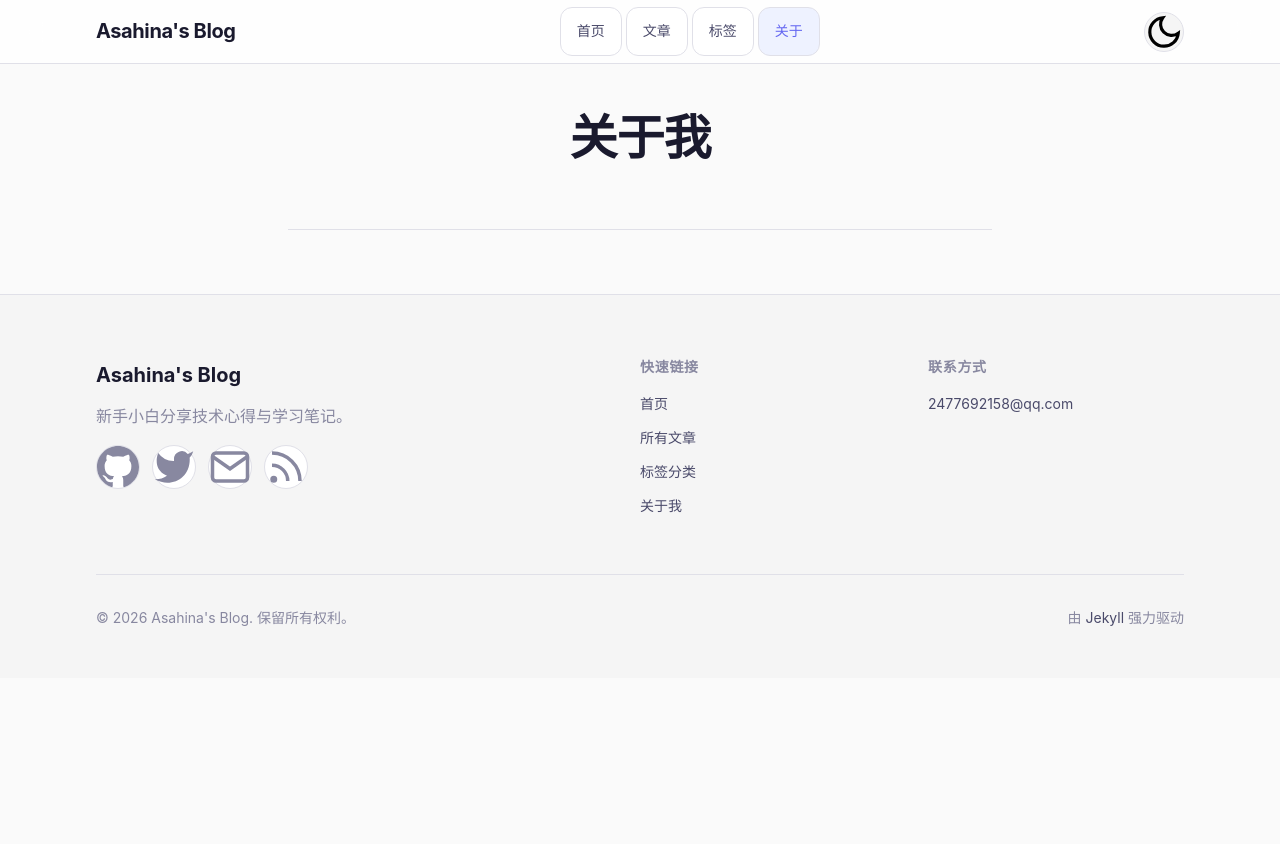
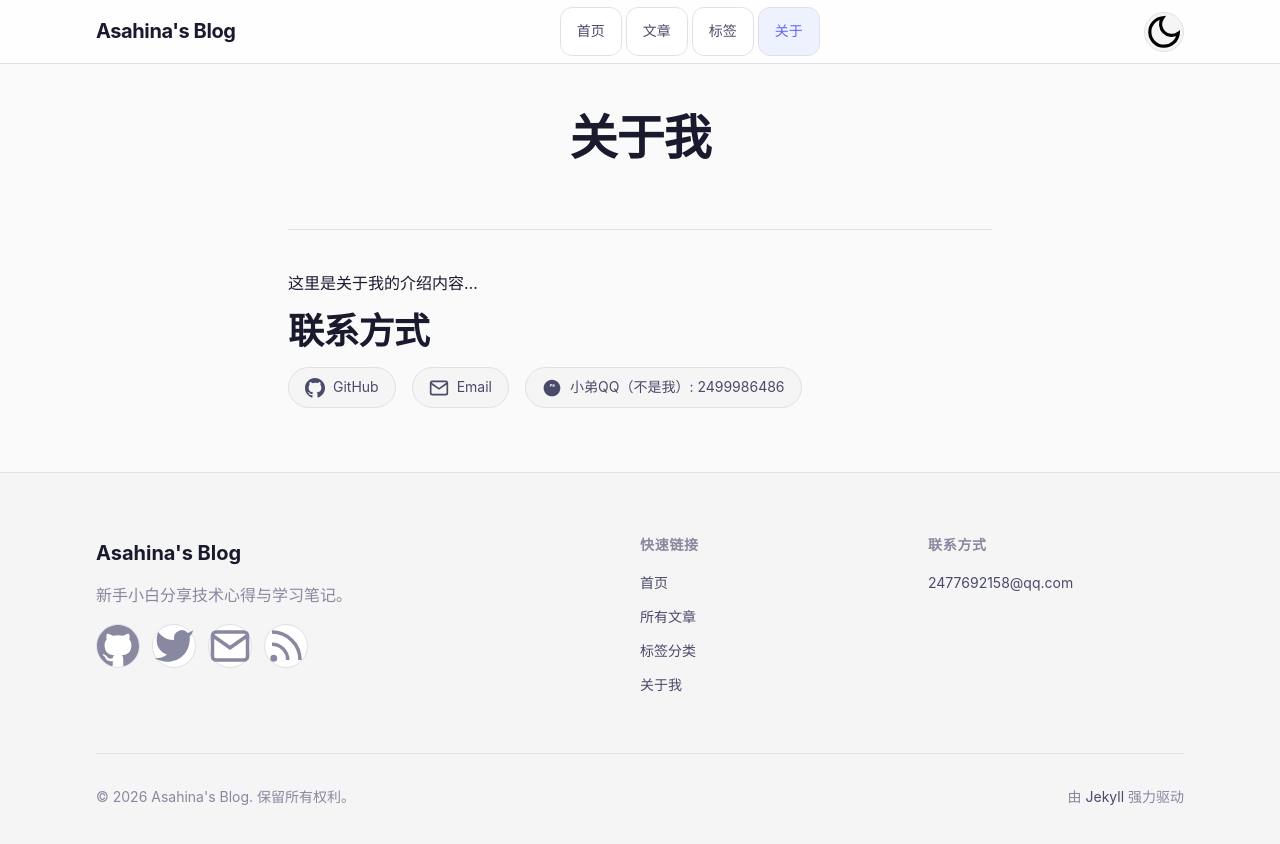
Before and after one commit to Ironi-2/Asahina.github.io, a Jekyll site: the page built from about/index.md, in a window 1280 px wide. Shown: the top 844 px of the page. Built offline with Jekyll 4.4.1, drawn with Linux system fonts in a browser that asks for light colours.

Commit message:
Update index.md

```diff
--- a/about/index.md
+++ b/about/index.md
@@ -3,3 +3,28 @@ layout: page
 title: 关于我
 permalink: /about/
 ---
+
+这里是关于我的介绍内容...
+
+## 联系方式
+
+<div class="contact-list">
+  <a href="https://github.com/Ironi-2" target="_blank" rel="noopener" class="contact-item">
+    <svg width="20" height="20" viewBox="0 0 24 24" fill="currentColor"><path d="M12 0C5.374 0 0 5.373 0 12c0 5.302 3.438 9.8 8.207 11.387.599.111.793-.261.793-.577v-2.234c-3.338.726-4.033-1.416-4.033-1.416-.546-1.387-1.333-1.756-1.333-1.756-1.089-.745.083-.729.083-.729 1.205.084 1.839 1.237 1.839 1.237 1.07 1.834 2.807 1.304 3.492.997.107-.775.418-1.305.762-1.604-2.665-.305-5.467-1.334-5.467-5.931 0-1.311.469-2.381 1.236-3.221-.124-.303-.535-1.524.117-3.176 0 0 1.008-.322 3.301 1.23A11.509 11.509 0 0112 5.803c1.02.005 2.047.138 3.006.404 2.291-1.552 3.297-1.23 3.297-1.23.653 1.653.242 2.874.118 3.176.77.84 1.235 1.911 1.235 3.221 0 4.609-2.807 5.624-5.479 5.921.43.372.823 1.102.823 2.222v3.293c0 .319.192.694.801.576C20.566 21.797 24 17.3 24 12c0-6.627-5.373-12-12-12z"/></svg>
+    <span>GitHub</span>
+  </a>
+  <a href="mailto:2477692158@qq.com" class="contact-item">
+    <svg width="20" height="20" viewBox="0 0 24 24" fill="none" stroke="currentColor" stroke-width="2"><path d="M4 4h16c1.1 0 2 .9 2 2v12c0 1.1-.9 2-2 2H4c-1.1 0-2-.9-2-2V6c0-1.1.9-2 2-2z"/><polyline points="22,6 12,13 2,6"/></svg>
+    <span>Email</span>
+  </a>
+  <a href="tencent://message/?uin=2499986486" class="contact-item">
+    <svg width="20" height="20" viewBox="0 0 24 24" fill="currentColor"><path d="M12 2C6.48 2 2 6.48 2 12s4.48 10 10 10 10-4.48 10-10S17.52 2 12 2zm4.5 14.5h-3v-3h3v-1.5h-4.5v-3h-1.5v3H9.5v1.5h3V18h4.5v-1.5zm0-6h-3V7.5h3V6h-4.5v1.5h3v3H9.5V7.5h3V6H9.5v1.5h3v3H9.5v1.5h4.5v-1.5z"/></svg>
+    <span>小弟QQ（不是我）: 2499986486</span>
+  </a>
+</div>
+
+<style>
+.contact-list { display: flex; flex-wrap: wrap; gap: 1rem; margin-top: 1rem; }
+.contact-item { display: inline-flex; align-items: center; gap: 0.5rem; padding: 0.5rem 1rem; background: var(--color-bg-secondary); border: 1px solid var(--color-border); border-radius: var(--radius-full); color: var(--color-text-secondary); text-decoration: none; font-size: var(--text-sm); transition: all var(--transition-fast); }
+.contact-item:hover { border-color: var(--color-primary); color: var(--color-primary); }
+</style>
```
